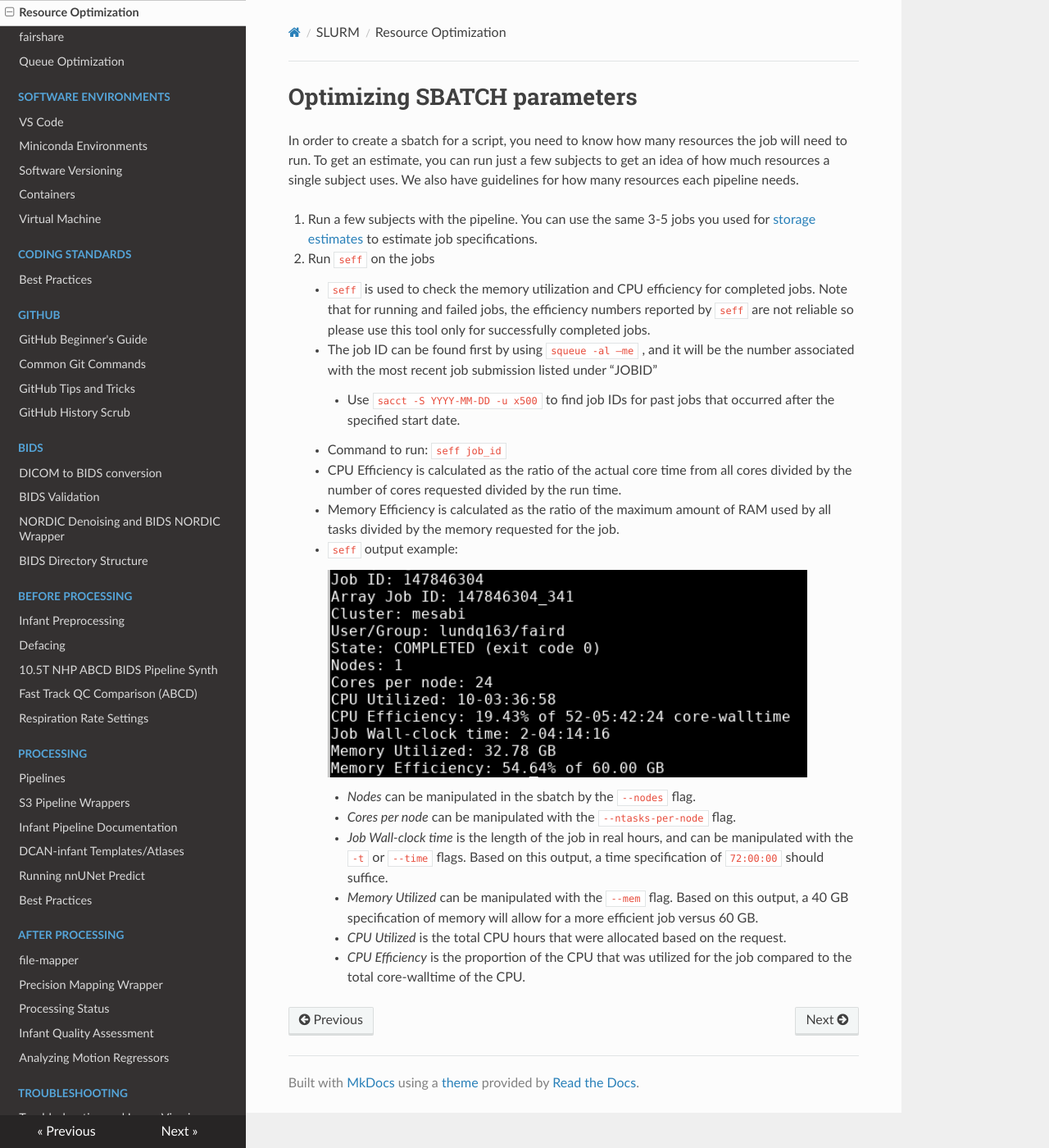
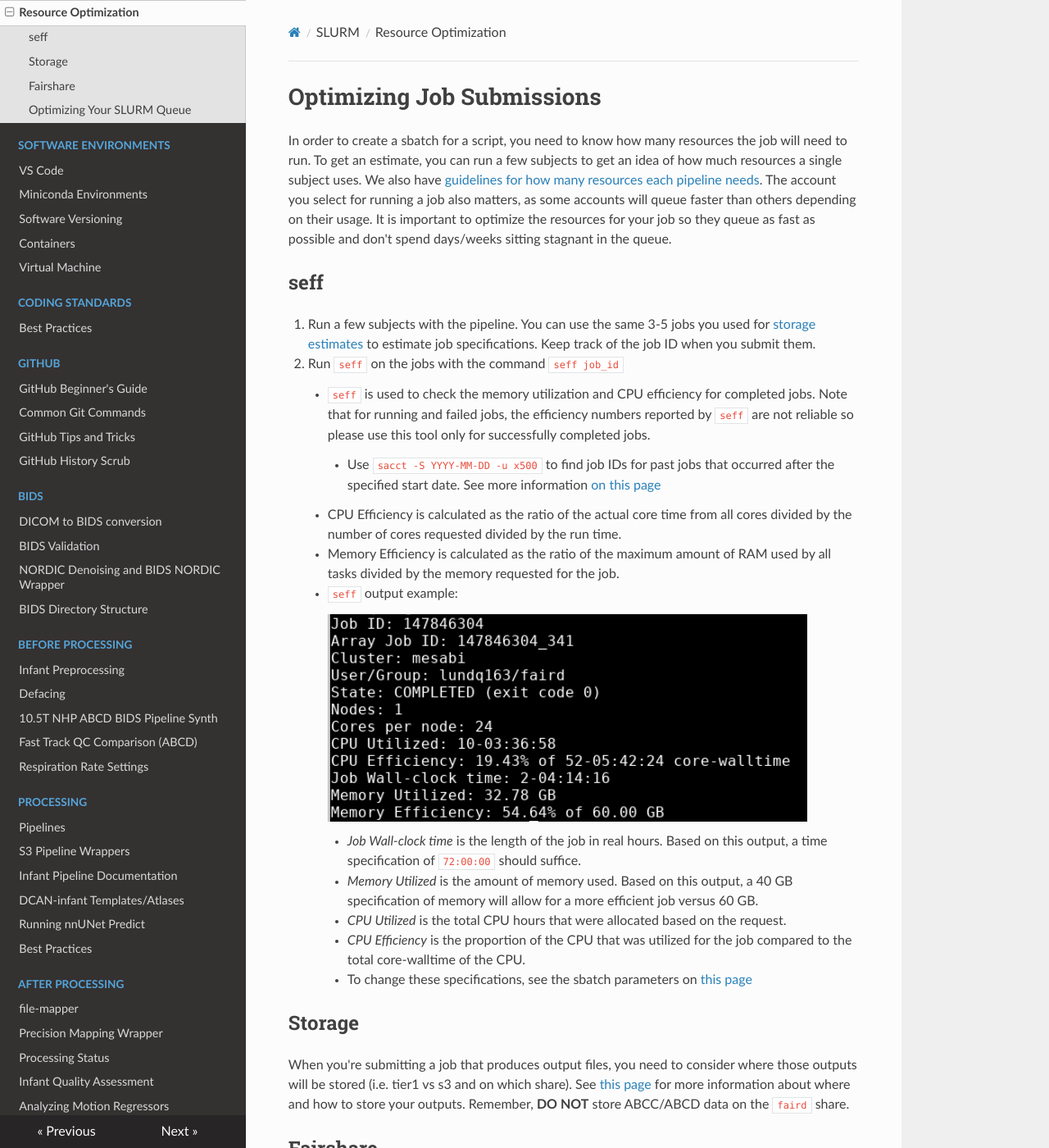
Before and after one commit to DCAN-Labs/cdni-brain, an MkDocs documentation site: the page built from docs/optimizing.md, in a window 1280 px wide and 1400 px high. Shown: the whole window at 82% size. Built offline with MkDocs 1.6.1, drawn with Linux system fonts in a browser that asks for light colours; nearby versions of some CDN libraries; some of the changed text lies outside the part shown.

Commit message:
reorganize optimization

````diff
--- a/docs/optimizing.md
+++ b/docs/optimizing.md
@@ -1,18 +1,16 @@
-# Optimizing SBATCH parameters
+# Optimizing Job Submissions
 
-In order to create a sbatch for a script, you need to know how many resources the job will need to run. To get an estimate, you can run just a few subjects to get an idea of how much resources a single subject uses. We also have guidelines for how many resources each pipeline needs.
+In order to create a sbatch for a script, you need to know how many resources the job will need to run. To get an estimate, you can run a few subjects to get an idea of how much resources a single subject uses. We also have [guidelines for how many resources each pipeline needs](pipelines.md). The account you select for running a job also matters, as some accounts will queue faster than others depending on their usage. It is important to optimize the resources for your job so they queue as fast as possible and don't spend days/weeks sitting stagnant in the queue.
 
-21. Run a few subjects with the pipeline. You can use the same 3-5 jobs you used for [storage estimates](storage.md) to estimate job specifications.
+## seff
 
-22. Run `seff` on the jobs
+1. Run a few subjects with the pipeline. You can use the same 3-5 jobs you used for [storage estimates](storage.md) to estimate job specifications. Keep track of the job ID when you submit them.
+
+2. Run `seff` on the jobs with the command `seff job_id`
 
     - `seff` is used to check the memory utilization and CPU efficiency for completed jobs. Note that for running and failed jobs, the efficiency numbers reported by `seff` are not reliable so please use this tool only for successfully completed jobs.
 
-    - The job ID can be found first by using  `squeue -al –me` , and it will be the number associated with the most recent job submission listed under “JOBID”
-
-        - Use `sacct -S YYYY-MM-DD -u x500` to find job IDs for past jobs that occurred after the specified start date.
-
-    - Command to run: `seff job_id`
+        - Use `sacct -S YYYY-MM-DD -u x500` to find job IDs for past jobs that occurred after the specified start date. See more information [on this page](slurm.md#job-status)
 
     - CPU Efficiency is calculated as the ratio of the actual core time from all cores divided by the number of cores requested divided by the run time.
 
@@ -22,14 +20,62 @@ In order to create a sbatch for a script, you need to know how many resources th
 
         ![Example Seff Output](img/seff-output-example.png)
 
-        - *Nodes* can be manipulated in the sbatch by the `--nodes` flag.
+        - _Job Wall-clock time_ is the length of the job in real hours. Based on this output, a time specification of `72:00:00` should suffice.
 
-        - *Cores per node* can be manipulated with the `--ntasks-per-node` flag.
-
-        - _Job Wall-clock time_ is the length of the job in real hours, and can be manipulated with the `-t` or `--time` flags. Based on this output, a time specification of `72:00:00` should suffice.
-
-        - *Memory Utilized* can be manipulated with the `--mem` flag. Based on this output, a 40 GB specification of memory will allow for a more efficient job versus 60 GB.
+        - *Memory Utilized* is the amount of memory used. Based on this output, a 40 GB specification of memory will allow for a more efficient job versus 60 GB.
 
         - *CPU Utilized* is the total CPU hours that were allocated based on the request.
 
         - _CPU Efficiency_ is the proportion of the CPU that was utilized for the job compared to the total core-walltime of the CPU.
+
+        - To change these specifications, see the sbatch parameters on [this page](slurm.md#job-parameters)
+
+## Storage
+
+When you're submitting a job that produces output files, you need to consider where those outputs will be stored (i.e. tier1 vs s3 and on which share). See [this page](storage.md) for more information about where and how to store your outputs. Remember, **DO NOT** store ABCC/ABCD data on the `faird` share.
+
+## Fairshare
+
+Read: [HPC Fairshare scheduling @ MSI](https://www.msi.umn.edu/content/hpc)
+
+The goal of fairshare is to increase the priority when scheduling jobs. When a group has recently used a large amount of resources, the priorities of their waiting jobs will be negatively affected until their usage decreases.
+
+`sshare -U`: checks all of the accounts a user has access to at once
+
+   * Below is an example of a terminal output after running the above command:
+   * Based on the values in the `FairShare` column, the larger numbers will receive higher priority when running jobs. So with the below output, the user would want to submit jobs using `feczk001`.
+
+![fairshare usage example](img/fairshare-example.jpeg)
+
+For checking the fairshare of a specific account, use `sshare --account=$account_name -a`: $account_name is the group account that you want to check the fairshare of. The group account names are: **miran045**, **faird**, **feczk001**, **rando149**, plus any additional shares you have access to, like **smnelson**, **btervocl**, or **bart**.
+
+* The number within the `FairShare` column is a fraction of the total fairshare remaining, with larger numbers meaning a higher priority and smaller numbers meaning a lower priority
+* For more detail, [watch this video](https://www.youtube.com/watch?v=uKeMHDo1BkM).
+
+## Optimizing Your SLURM Queue
+
+These tips can be applied to ANY type of job. You don't have to use all of them every time, but it is advisable to use all of them whenever you're submitting a lot of jobs or a few resource intensive jobs. They can prevent your jobs from sitting in queue for days or weeks on end. The more you've tailored your job parameters to fit the job you are running (by using the above recommendations), the quicker you will queue.
+
+**Partition Choice**
+
+- Choose a partition based on your SBATCH parameters.
+
+- Choose as many partitions that fit your partitions, the more the merrier. Below is an example of selecting multiple paritions
+
+```
+#SBATCH -p small,amdsmall,amd512,ram256g
+```
+
+**Spread Out Your Jobs**
+
+- Submit groups of jobs on different accounts and clusters.
+
+    - Although you can't specify multiple accounts, you can split your jobs into groups and submit each group with a different account and/or cluster.
+
+    - Remember if you're submitting on a different cluster, you have to make sure the partition you choose matches the new cluster.
+
+    - Use the fairshare values to determine how many accounts you want to split your job between.
+
+    - If you submit the job then then end up sitting stagnant in the queue for more than a few days, use [scontrol commands](slurm.md#job-status) to change the resources.
+
+- Have different people submit jobs for you.
--- a/mkdocs.yml
+++ b/mkdocs.yml
@@ -21,8 +21,6 @@ nav:
       - Slurm Jobs: slurm-params.md
       - Cronjobs: scron.md
       - Resource Optimization: optimizing.md
-      - fairshare: fairshare.md
-      - Queue Optimization: queue-optimization.md
   - Software Environments:
       - VS Code: vscode.md
       - Miniconda Environments: miniconda.md
````
Also changed, not shown: docs/fairshare.md (deleted, +0 -17 lines), docs/queue-optimization.md (deleted, +0 -38 lines), docs/storage.md (+2 -0 lines).
